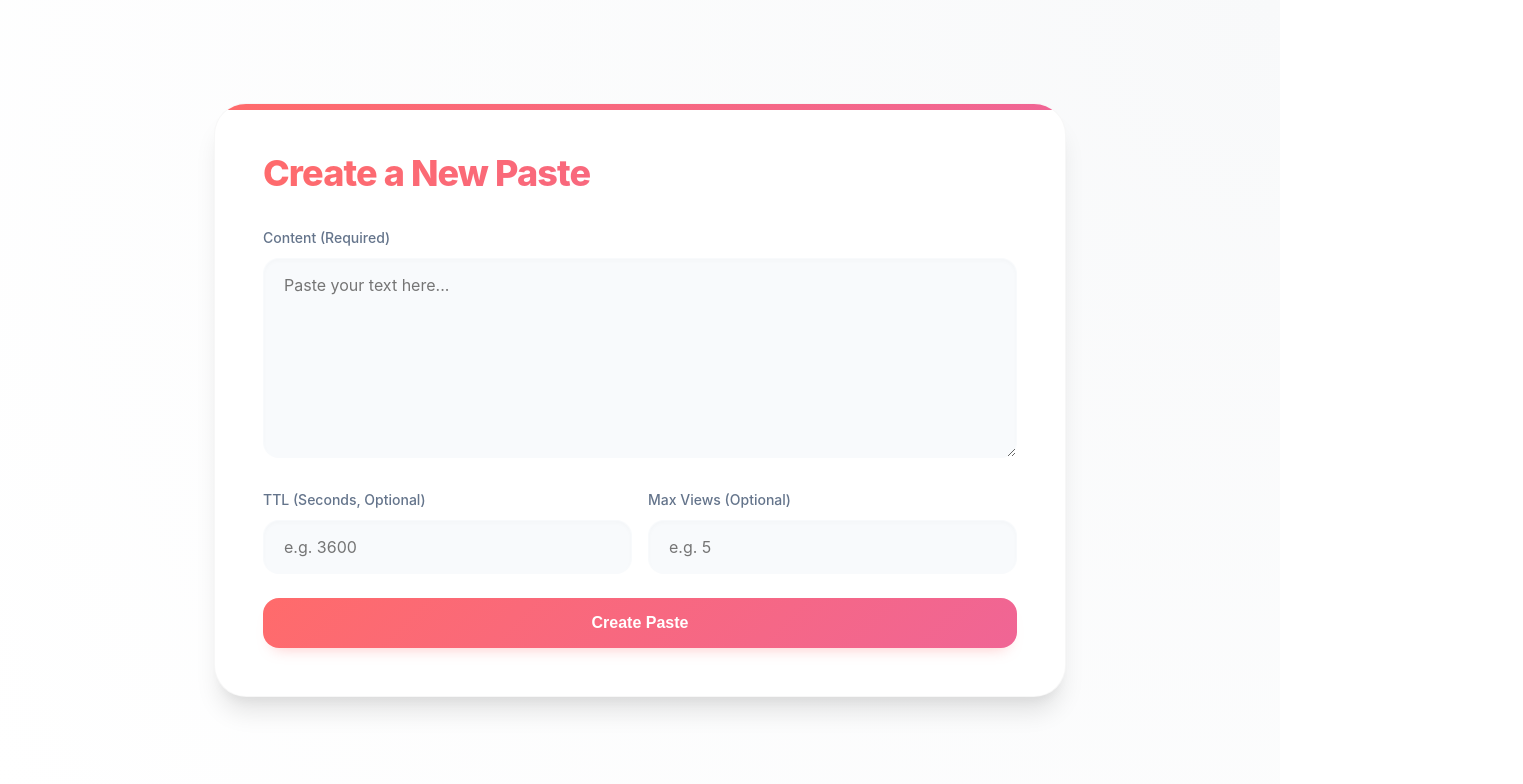
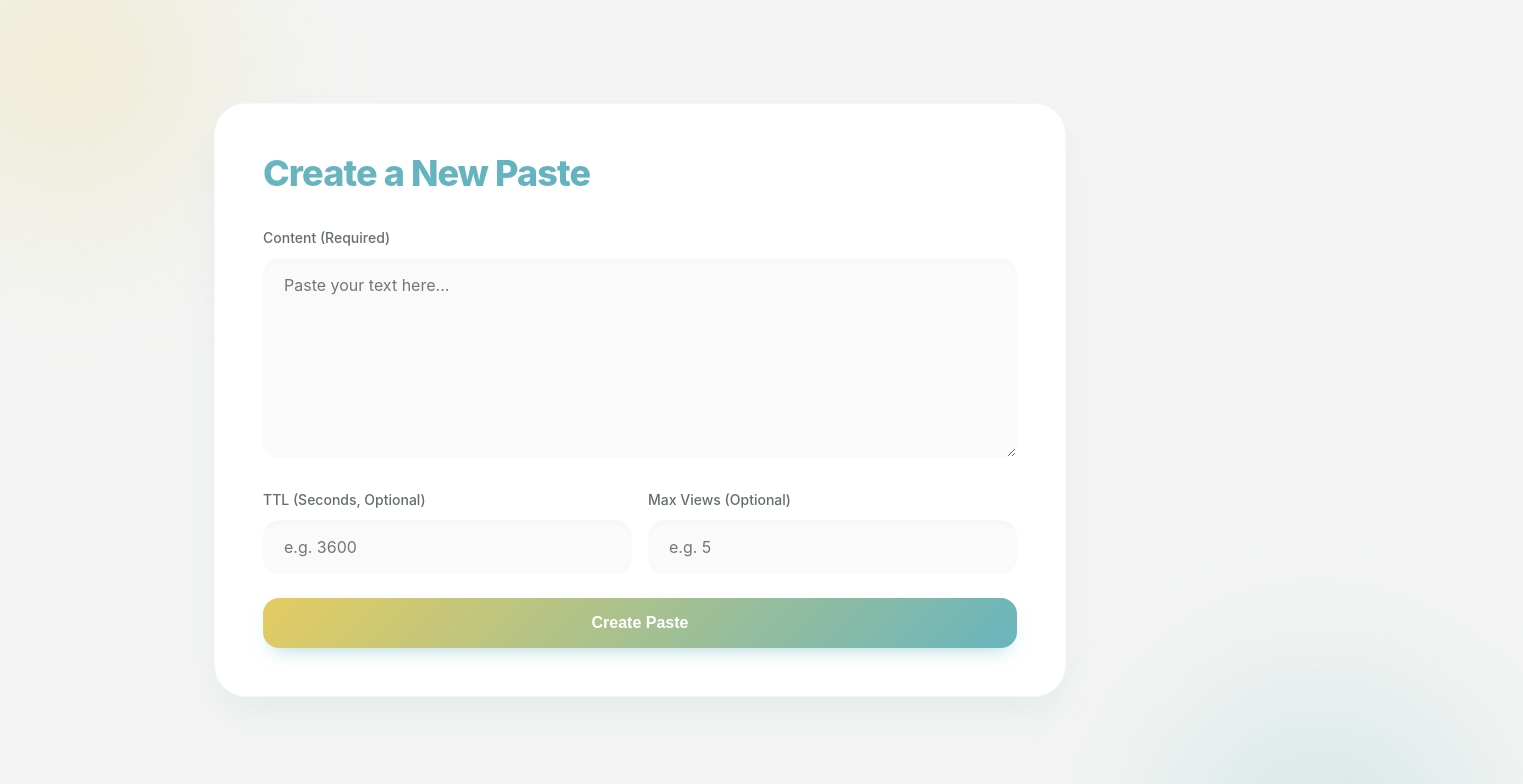
Before and after one commit to mohanracharla46/Pastein, a Next.js app: page / in a window 1280 px wide. Shown: the top 784 px of the page, 1523 px wide, since content can reach past the window. Built offline with nearby package versions, Linux system fonts and the light colour scheme.

Commit message:
UI Update: New vibrant color palette and floating background animations

```diff
--- a/app/globals.css
+++ b/app/globals.css
@@ -1,22 +1,21 @@
 :root {
-  --background: #fdfefe;
-  --foreground: #0f172a;
-  --primary: #ff6b6b;
-  --primary-hover: #fa5252;
-  --secondary: #f1f5f9;
-  --secondary-hover: #e2e8f0;
+  --background: #f3f4f3;
+  --foreground: #2d3436;
+  --primary: #e5cc61;
+  --primary-hover: #d4bc52;
+  --secondary: #c5cb96;
+  --secondary-hover: #b4ba85;
+  --accent-teal: #69b5be;
+  --accent-blue: #5cb0c4;
   --card-bg: #ffffff;
-  --border: #f1f5f9;
-  --input-bg: #f8fafc;
-  --error: #ff5252;
-  --success: #20c997;
-  --text-primary: #1e293b;
-  --text-muted: #64748b;
-  --accent-rose: #f06595;
-  --accent-blue: #339af0;
-  --shadow-sm: 0 1px 3px 0 rgba(0, 0, 0, 0.1), 0 1px 2px 0 rgba(0, 0, 0, 0.06);
-  --shadow-md: 0 4px 6px -1px rgba(0, 0, 0, 0.1), 0 2px 4px -1px rgba(0, 0, 0, 0.06);
-  --shadow-lg: 0 20px 25px -5px rgba(0, 0, 0, 0.1), 0 10px 10px -5px rgba(0, 0, 0, 0.04);
+  --border: #e8e9e8;
+  --input-bg: #f9faf9;
+  --error: #ff7675;
+  --success: #55efc4;
+  --text-muted: #636e72;
+  --shadow-sm: 0 1px 3px 0 rgba(0, 0, 0, 0.05);
+  --shadow-md: 0 4px 10px -2px rgba(105, 181, 190, 0.2);
+  --shadow-lg: 0 20px 40px -10px rgba(105, 181, 190, 0.15);
 }
 
 * {
@@ -26,15 +25,52 @@
 }
 
 body {
-  background: radial-gradient(circle at top right, #f8f9fa, #ffffff);
+  background: var(--background);
   color: var(--foreground);
-  font-family: 'Outfit', 'Inter', -apple-system, sans-serif;
+  font-family: 'Outfit', 'Inter', sans-serif;
   line-height: 1.6;
   display: flex;
   justify-content: center;
   align-items: center;
   min-height: 100vh;
-  -webkit-font-smoothing: antialiased;
+  margin: 0;
+  overflow-x: hidden;
+  position: relative;
+}
+
+body::before,
+body::after {
+  content: '';
+  position: absolute;
+  width: 300px;
+  height: 300px;
+  border-radius: 50%;
+  filter: blur(80px);
+  z-index: -1;
+  animation: float 20s infinite alternate cubic-bezier(0.45, 0, 0.55, 1);
+}
+
+body::before {
+  background: rgba(229, 204, 97, 0.2);
+  top: -100px;
+  left: -100px;
+}
+
+body::after {
+  background: rgba(105, 181, 190, 0.2);
+  bottom: -100px;
+  right: -100px;
+  animation-delay: -10s;
+}
+
+@keyframes float {
+  from {
+    transform: translate(0, 0) rotate(0deg);
+  }
+
+  to {
+    transform: translate(100px, 100px) rotate(30deg);
+  }
 }
 
 .container {
@@ -80,7 +116,7 @@ h1 {
   font-weight: 800;
   letter-spacing: -0.025em;
   margin-bottom: 2rem;
-  background: linear-gradient(135deg, var(--primary), var(--accent-rose));
+  background: linear-gradient(135deg, var(--accent-teal), var(--accent-blue));
   -webkit-background-clip: text;
   background-clip: text;
   -webkit-text-fill-color: transparent;
@@ -136,8 +172,8 @@ textarea {
   display: inline-flex;
   align-items: center;
   justify-content: center;
-  background: linear-gradient(135deg, var(--primary), var(--accent-rose));
-  color: white;
+  background: linear-gradient(135deg, var(--primary), var(--accent-teal));
+  color: #fff;
   padding: 1rem 2rem;
   border-radius: 1rem;
   font-weight: 700;
@@ -147,12 +183,12 @@ textarea {
   transition: all 0.3s cubic-bezier(0.175, 0.885, 0.32, 1.275);
   width: 100%;
   font-size: 1rem;
-  box-shadow: 0 10px 15px -10px rgba(255, 107, 107, 0.4);
+  box-shadow: 0 10px 20px -10px rgba(105, 181, 190, 0.6);
 }
 
 .btn:hover {
-  transform: translateY(-2px);
-  box-shadow: 0 20px 25px -12px rgba(255, 107, 107, 0.4);
+  transform: translateY(-3px) scale(1.02);
+  box-shadow: 0 20px 30px -12px rgba(105, 181, 190, 0.5);
 }
 
 .btn:active {
```
